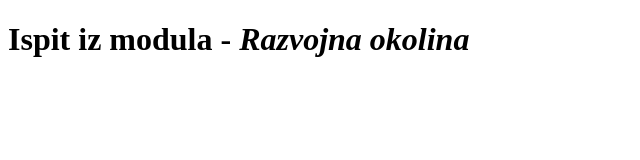
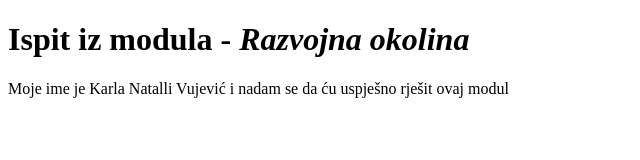
Before and after one commit to mpavic-algebra/razvojna-okolina-parcijalni, a website: page dist/index.html in a window 1280 px wide. Shown: the whole page, without its empty margins (0-640 px from the left). Drawn offline with Linux system fonts and the light colour scheme.

Commit message:
Karla Natalli Vujević: Parcijalni ispit

```diff
--- a/dist/index.html
+++ b/dist/index.html
@@ -7,5 +7,6 @@
 </head>
 <body>
     <h1>Ispit iz modula - <i>Razvojna okolina </i></h1>
+    <p>Moje ime je Karla Natalli Vujević i nadam se da ću uspješno rješit ovaj modul</p>
 </body>
 </html>
```
Also changed, not shown: netlify.toml (added), 2 other files.
